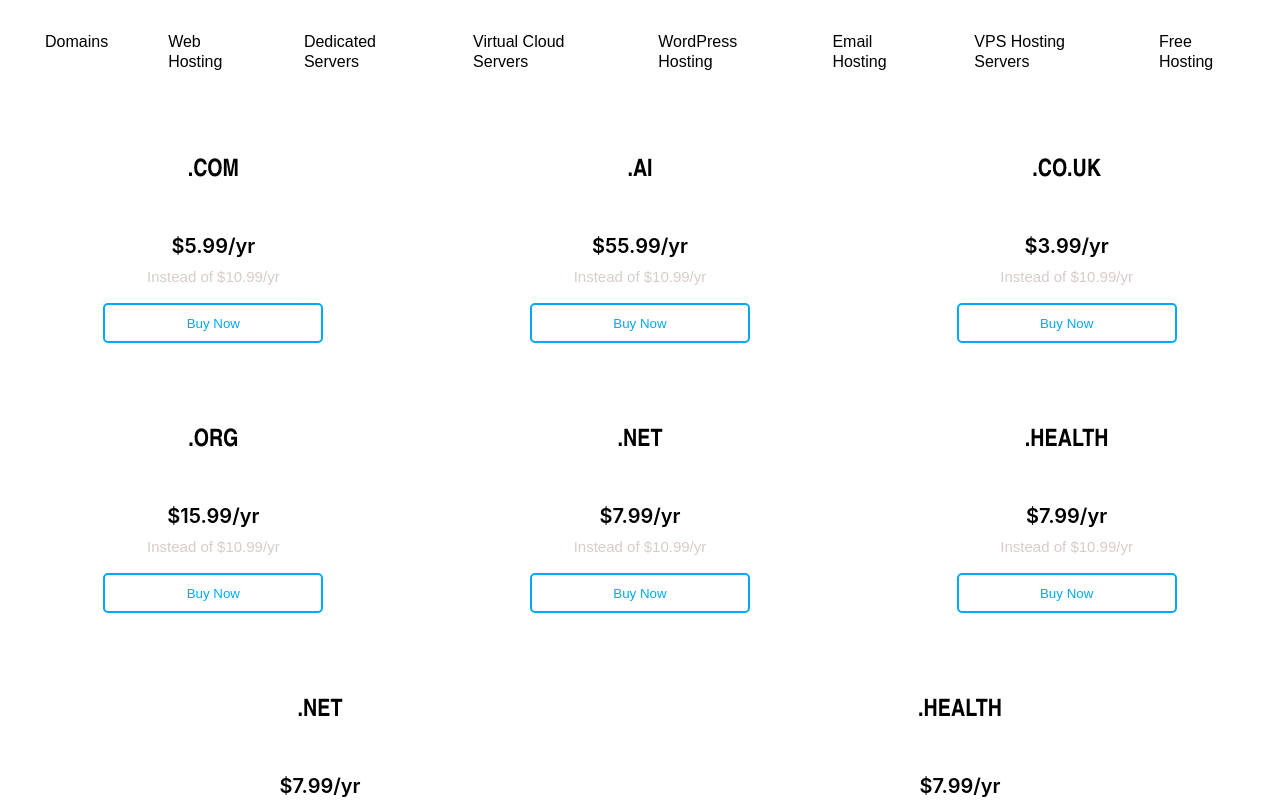
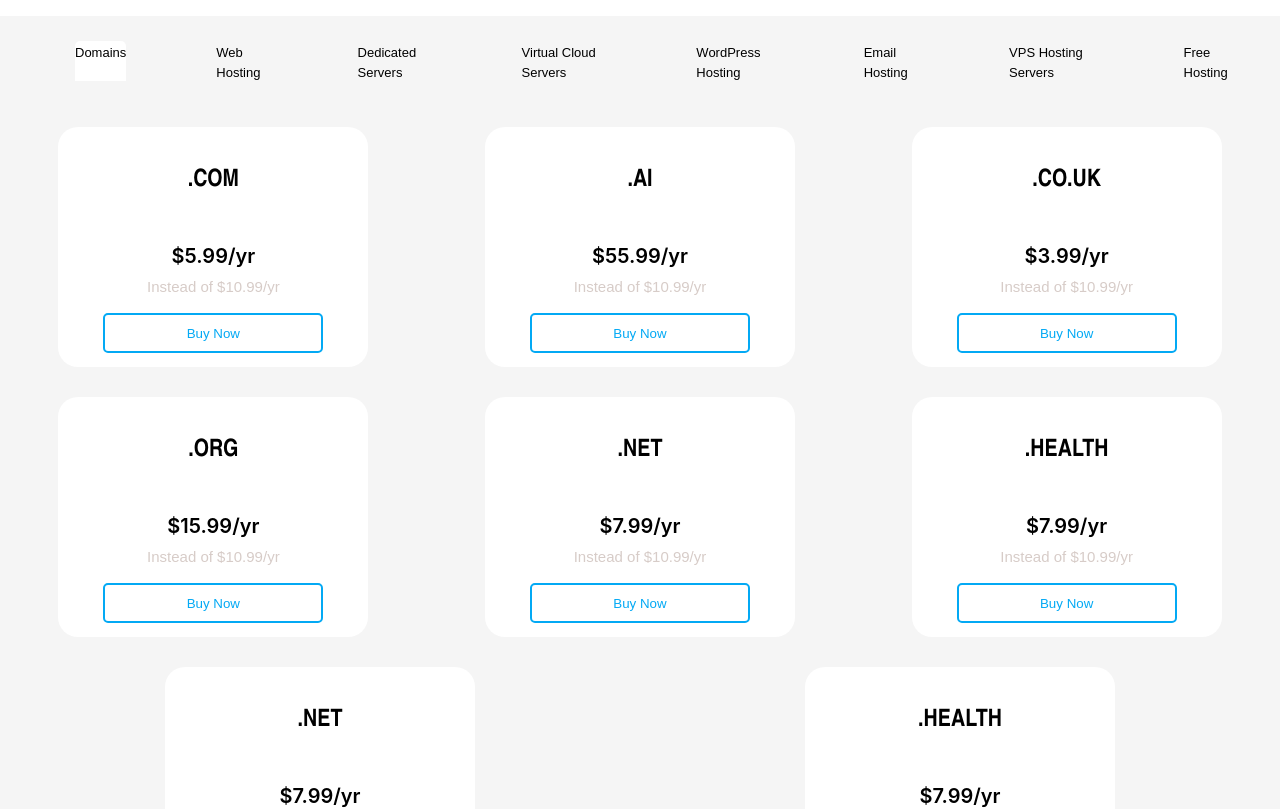
Before and after one commit to ElonitaKrasniqi1/Task_2, a React (Create React App) app: page / in a window 1280 px wide. Shown: the top 809 px of the page. Built offline with nearby package versions, Linux system fonts and the light colour scheme.

Commit message:
Changes!

```diff
--- a/src/TabsComponent.css
+++ b/src/TabsComponent.css
@@ -3,14 +3,16 @@ body {
   }
 
   .tabs-container {
-    display: flex;
     flex-direction: column;
-    align-items: center;
-    background-color: #fff;
+    justify-content: space-between;
+    position: relative;
+    background-color: #f5f5f5;
   }
   .link{
     font-family: Arial, Helvetica, sans-serif;
     cursor: pointer;
+    font-size: 13px;
+    background-color: transparent;
   }
 
 
@@ -24,7 +26,7 @@ body {
   }
 
   .tab {
-    margin: 0 30px;
+    margin: 10px 30px 0 60px;
   }
 
   .menu-toggle {
```
